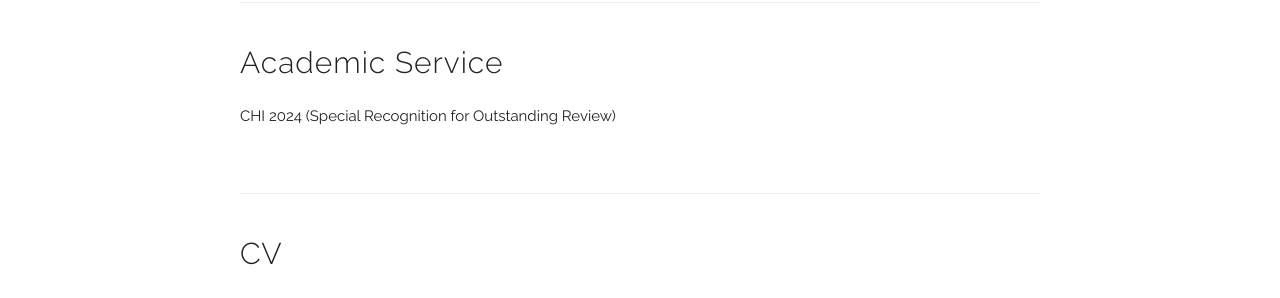
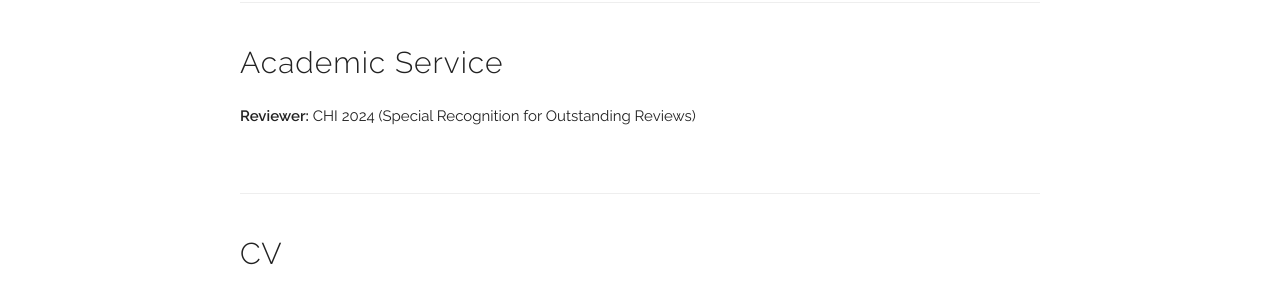
Before and after one commit to mittalshravika/mittalshravika.github.io, a Jekyll site: the page built from index.html, in a window 1280 px wide and 900 px high, scrolled down 1720 px. Shown: the part 332-630 px from the top of the window. Built offline with Jekyll 4.4.1, drawn with Linux system fonts in a browser that asks for light colours; some web fonts are replaced.

Commit message:
Update index.html

```diff
--- a/index.html
+++ b/index.html
@@ -296,7 +296,7 @@ title: Home
 <div class="docs-section" id="service">
   <h4>Academic Service</h4>
   <p>
-    CHI 2024 (Special Recognition for Outstanding Review)
+    <b>Reviewer:</b> CHI 2024 (Special Recognition for Outstanding Reviews)
   </p>
 </div>
 
```
